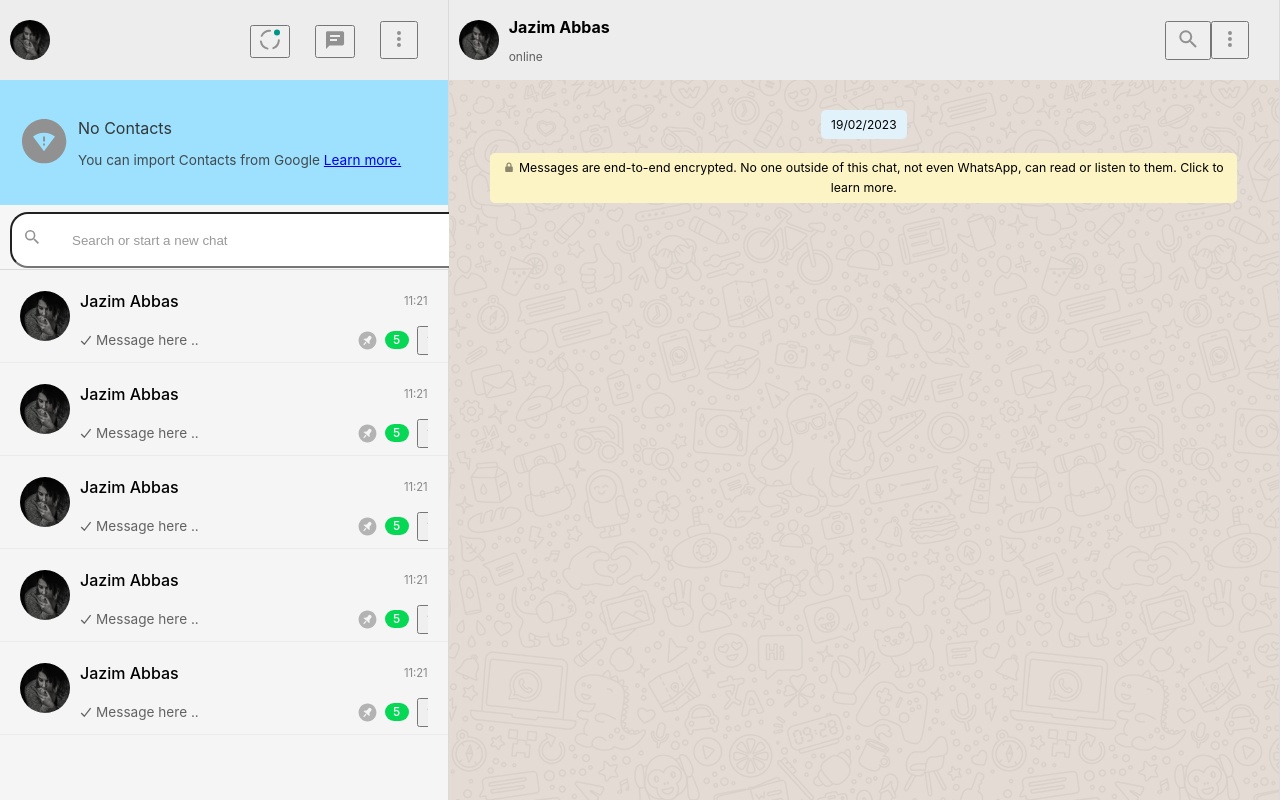
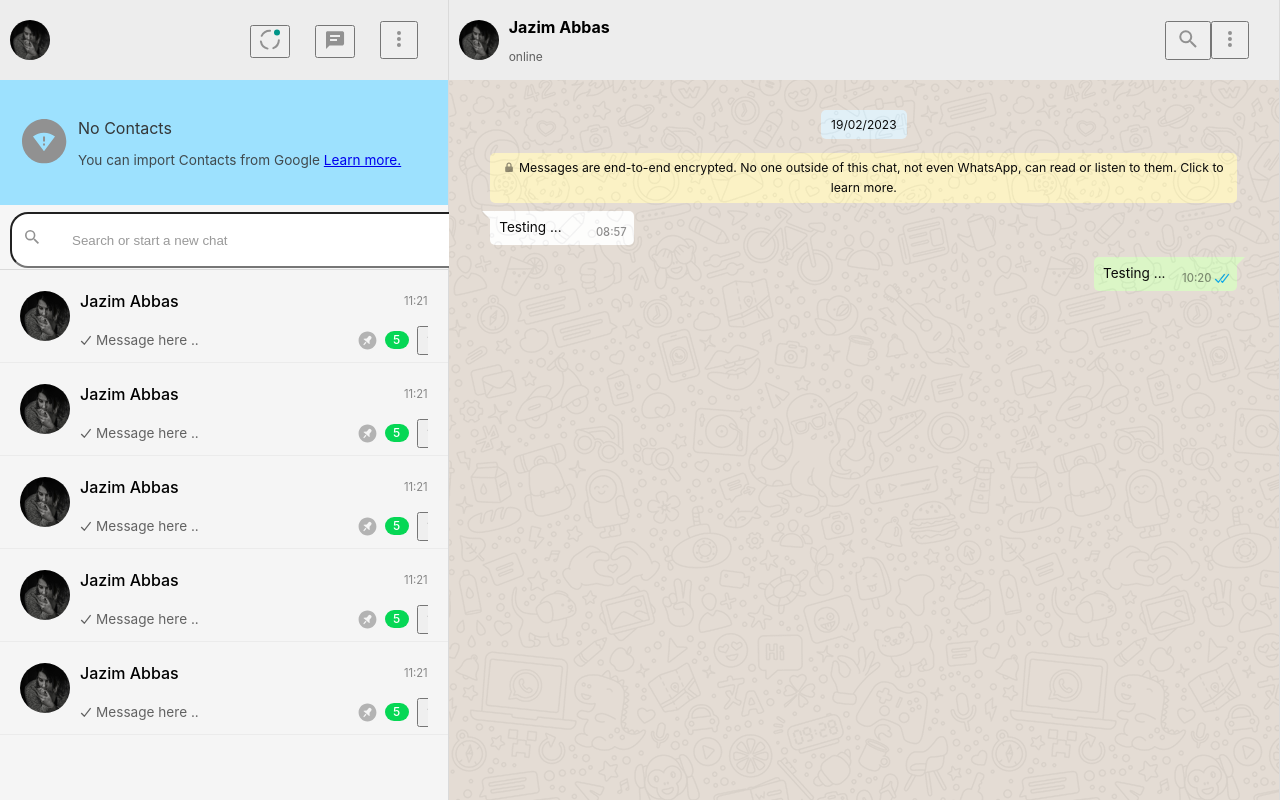
Before and after one commit to jazimabbas/whatsapp-web-ui, a React (Create React App) app: page / in a window 1280 px wide. Built offline with nearby package versions, Linux system fonts and the light colour scheme.

Commit message:
ChatRoom: added MessagesList component

```diff
--- a/src/pages/chat/components/chat-room/messages-list/index.tsx
+++ b/src/pages/chat/components/chat-room/messages-list/index.tsx
@@ -17,7 +17,7 @@
 `;
 
 const wrapperStyles = css`
-  z-index: 10;
+  /* z-index: 10; */
 `;
 
 const DateWrapper = styled.div`
@@ -51,6 +51,106 @@
   ${wrapperStyles}
 `;
 
+const MessageGroup = styled.div`
+  ${wrapperStyles}
+
+  display: flex;
+  flex-direction: column;
+  margin-bottom: 12px;
+  position: relative;
+
+  .chat__msg--sent {
+    background: #dbf8c6;
+    align-self: flex-end;
+  }
+
+  .chat__msg--received {
+    background: white;
+    align-self: flex-start;
+  }
+
+  & > *:nth-child(1):not(.chat__msg--sent)::before,
+  .chat__msg--sent + .chat__msg--received::before {
+    content: "";
+    position: absolute;
+    width: 0;
+    height: 0;
+    top: 0;
+    left: -8px;
+    border-top: 6px solid white;
+    border-right: 6px solid white;
+    border-bottom: 6px solid transparent;
+    border-left: 6px solid transparent;
+  }
+
+  & > *:nth-child(1):not(.chat__msg--received)::before,
+  .chat__msg--received + .chat__msg--sent::before {
+    right: -8px;
+    content: "";
+    position: absolute;
+    width: 0;
+    height: 0;
+    top: 0;
+    border-top: 6px solid #dbf8c6;
+    border-right: 6px solid transparent;
+    border-bottom: 6px solid transparent;
+    border-left: 6px solid #dbf8c6;
+  }
+
+  .chat__msg-status-icon {
+    color: #b3b3b3;
+    margin-left: 3px;
+  }
+
+  .chat__msg-status-icon--blue {
+    color: #0da9e5;
+  }
+`;
+
+const ChatMessage = styled.div`
+  padding: 6px 7px 8px 9px;
+  margin-bottom: 12px;
+  font-size: 0.85rem;
+  color: #000000;
+  width: fit-content;
+  max-width: 95%;
+  line-height: 20px;
+  border-radius: 5px;
+  position: relative;
+  white-space: pre-line;
+  display: flex;
+
+  @media screen and (min-width: 1301px) {
+    max-width: 65%;
+  }
+
+  @media screen and (min-width: 1000px) and (max-width: 1300px) {
+    max-width: 75%;
+  }
+
+  @media screen and (min-width: 900px) and (max-width: 1000px) {
+    max-width: 85%;
+  }
+`;
+
+const ChatMessageFiller = styled.span`
+  width: 65px;
+  display: inline-block;
+  height: 3px;
+  background: transparent;
+`;
+
+const ChatMessageFooter = styled.span`
+  position: absolute;
+  display: flex;
+  align-items: center;
+  right: 7px;
+  bottom: 3px;
+  color: rgba(0, 0, 0, 0.45);
+  font-size: 0.7rem;
+  font-weight: 500;
+`;
+
 export default function MessagesList() {
   return (
     <Container>
@@ -62,6 +162,21 @@
         Messages are end-to-end encrypted. No one outside of this chat, not even WhatsApp, can read
         or listen to them. Click to learn more.
       </EncryptionMessage>
+      <MessageGroup>
+        <ChatMessage className="chat__msg--received">
+          <span>Testing ...</span>
+          <ChatMessageFiller />
+          <ChatMessageFooter>08:57</ChatMessageFooter>
+        </ChatMessage>
+        <ChatMessage className="chat__msg--sent">
+          <span>Testing ...</span>
+          <ChatMessageFiller />
+          <ChatMessageFooter>
+            <span>10:20</span>
+            <Icon id="doubleTick" className="chat__msg-status-icon chat__msg-status-icon--blue" />
+          </ChatMessageFooter>
+        </ChatMessage>
+      </MessageGroup>
     </Container>
   );
 }
```
